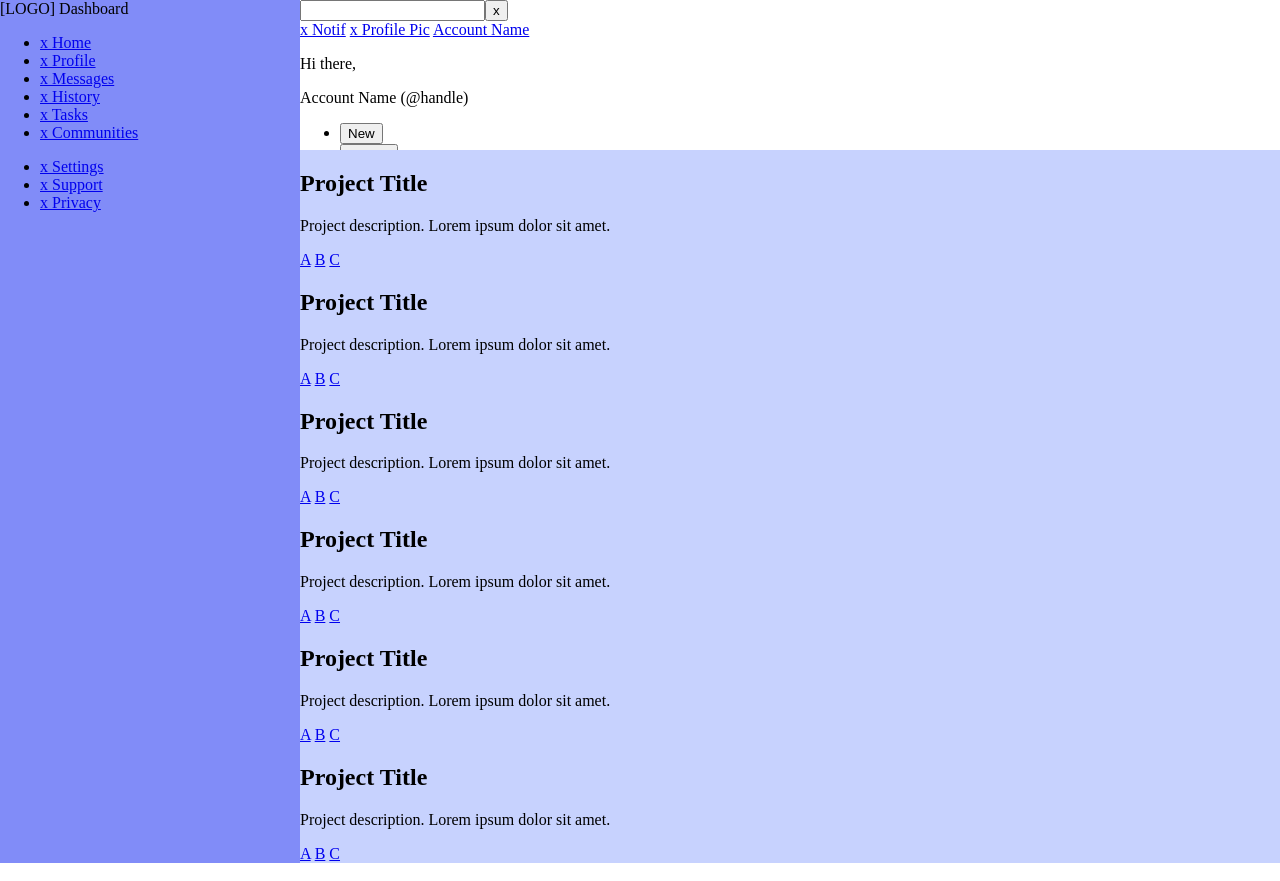
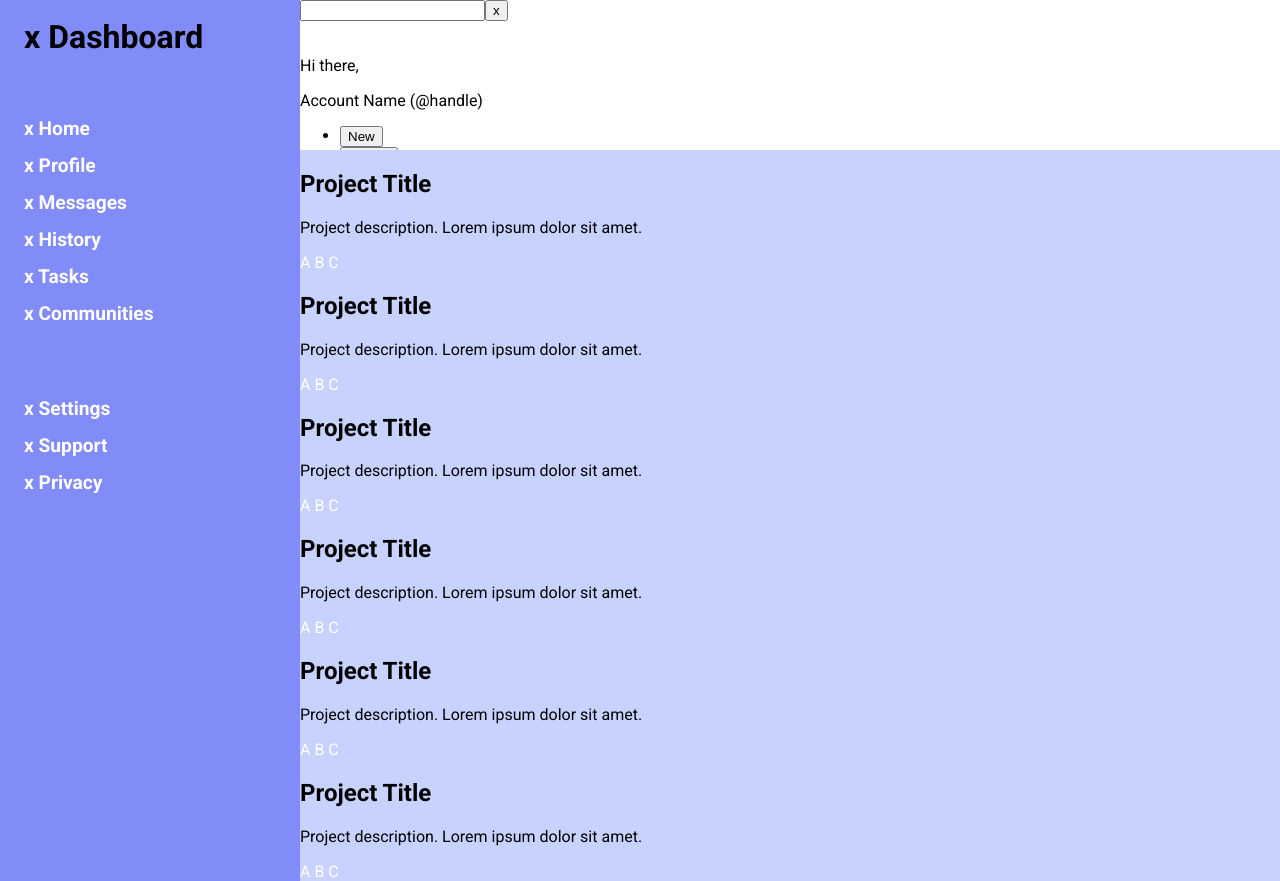
Before and after one commit to thandora/odin-admin-dashboard, a plain HTML site: page index.html in a window 1280 px wide. Drawn offline with Linux system fonts and the light colour scheme.

Commit message:
Style (basic) the sidebar section

```diff
--- a/index.html
+++ b/index.html
@@ -15,9 +15,9 @@
   <body>
     <div class="container">
       <div class="sidebar">
-        <div class="logo">[LOGO] Dashboard</div>
+        <div class="logo"><h1>x Dashboard</h1></div>
 
-        <div class="nav-main">
+        <div class="nav-links">
           <ul>
             <li><a href="#">x Home</a></li>
             <li><a href="#">x Profile</a></li>
@@ -28,7 +28,7 @@
           </ul>
         </div>
 
-        <div class="nav-alt">
+        <div class="nav-links">
           <ul>
             <li><a href="#">x Settings</a></li>
             <li><a href="#">x Support</a></li>
@@ -40,7 +40,7 @@
       <div class="header">
         <div class="header-top">
           <input type="search" id="dashboard-search" /><button>x</button>
-          <div class="navigation-mini">
+          <div class="nav-account">
             <a href="#" class="notification-icon">x Notif</a>
             <a href="#" class="profile-pic">x Profile Pic</a>
             <a href="#" class="account-name">Account Name</a>
--- a/style.css
+++ b/style.css
@@ -10,6 +10,7 @@ html {
 
 body {
   margin: 0;
+  font-family: 'Roboto', sans-serif;
 }
 
 .container {
@@ -20,14 +21,39 @@ body {
   grid-template-columns: 300px 1fr;
 }
 
+a {
+  text-decoration: none;
+  color: white;
+}
+
 /* Main sections */
-/* Palette is "Purple" from */
-/* https://tailwindcss.com/docs/customizing-colors */
 
 /* Sidebar */
 .sidebar {
   background-color: #818cf8;
   grid-row: 1 / -1;
+  padding: 18px 24px;
+
+  display: grid;
+  grid-template-rows: 80px 280px 180px;
+}
+
+.sidebar>.logo>h1 {
+  margin: 0;
+}
+
+.sidebar>.nav-links>ul,
+.sidebar>.nav-links>ul {
+  display: grid;
+  gap: 14px;
+
+  font-size: 1.2rem;
+  font-weight: 700;
+}
+
+.sidebar ul {
+  padding: 0;
+  list-style: none;
 }
 
 /* Header */
```
